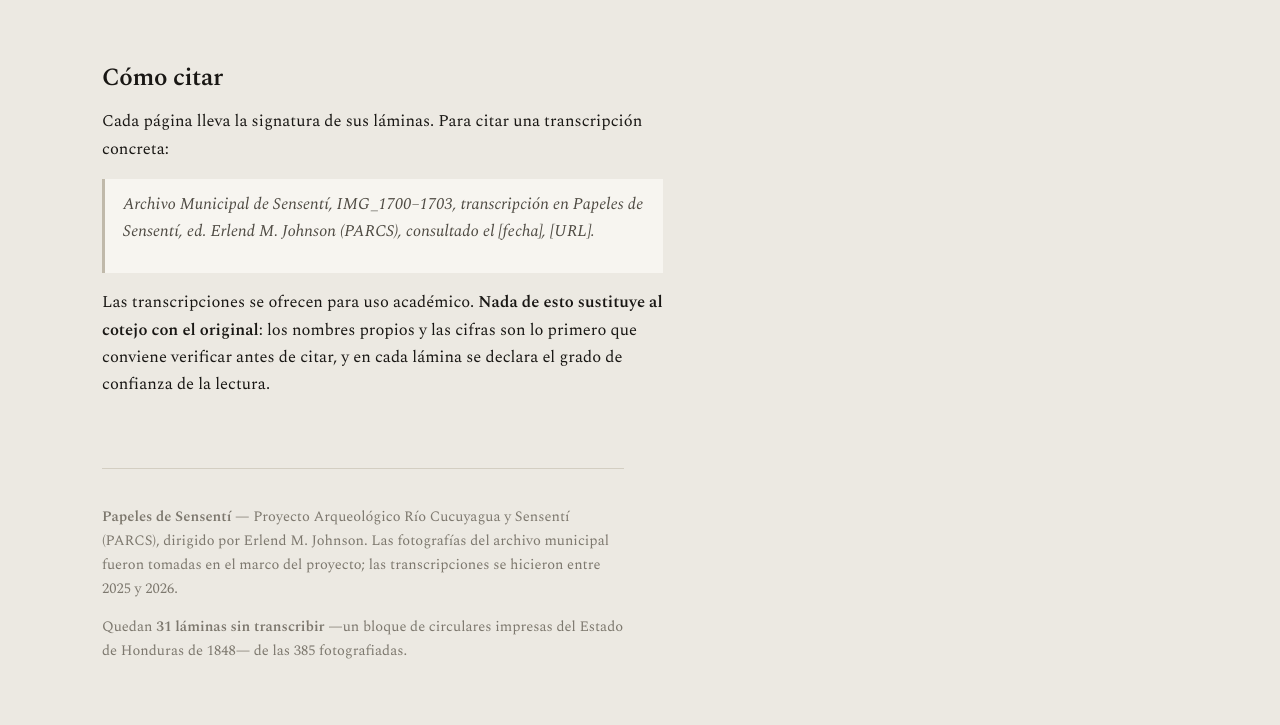
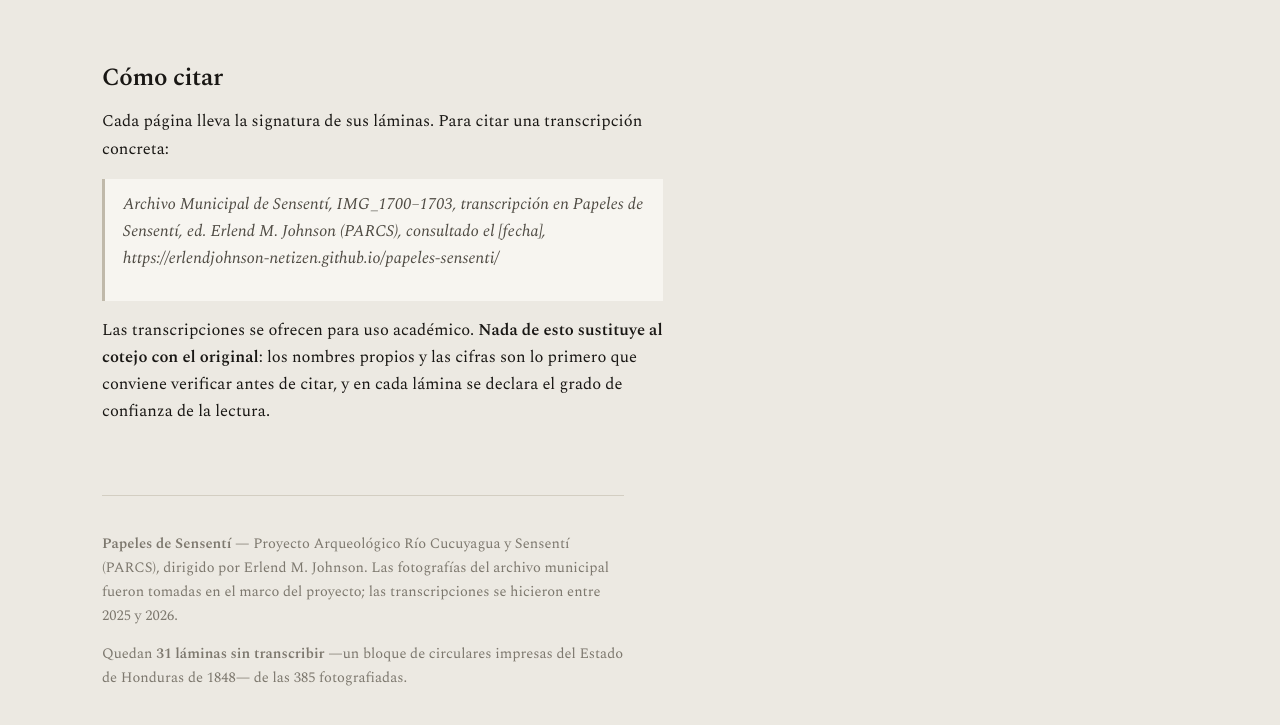
Before and after one commit to erlendjohnson-netizen/papeles-sensenti, a plain HTML site: page index.html in a window 1280 px wide. Shown: the part 6529-7254 px from the top of the page. Drawn offline with nearby package versions, Linux system fonts and the light colour scheme.

Commit message:
Rellenar la URL en el bloque de citación

```diff
--- a/index.html
+++ b/index.html
@@ -373,7 +373,8 @@ enfrentadas a la transcripción.</p>
 <div class="prose">
 <p>Cada página lleva la signatura de sus láminas. Para citar una transcripción concreta:</p>
 <blockquote><p>Archivo Municipal de Sensentí, IMG_1700–1703, transcripción en
-<em>Papeles de Sensentí</em>, ed. Erlend M. Johnson (PARCS), consultado el [fecha], [URL].</p></blockquote>
+<em>Papeles de Sensentí</em>, ed. Erlend M. Johnson (PARCS), consultado el [fecha],
+https://erlendjohnson-netizen.github.io/papeles-sensenti/</p></blockquote>
 <p>Las transcripciones se ofrecen para uso académico. <strong>Nada de esto sustituye al cotejo con el
 original</strong>: los nombres propios y las cifras son lo primero que conviene verificar antes de citar,
 y en cada lámina se declara el grado de confianza de la lectura.</p>
```
